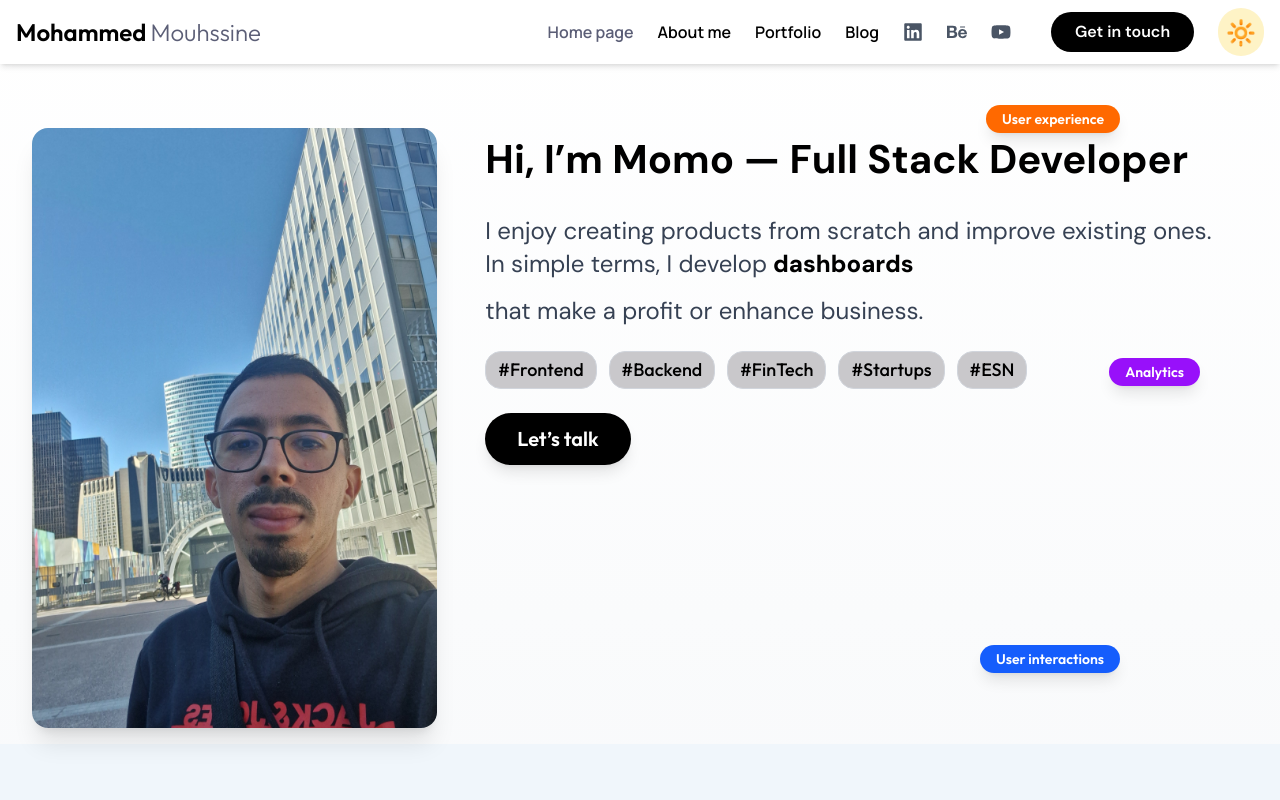
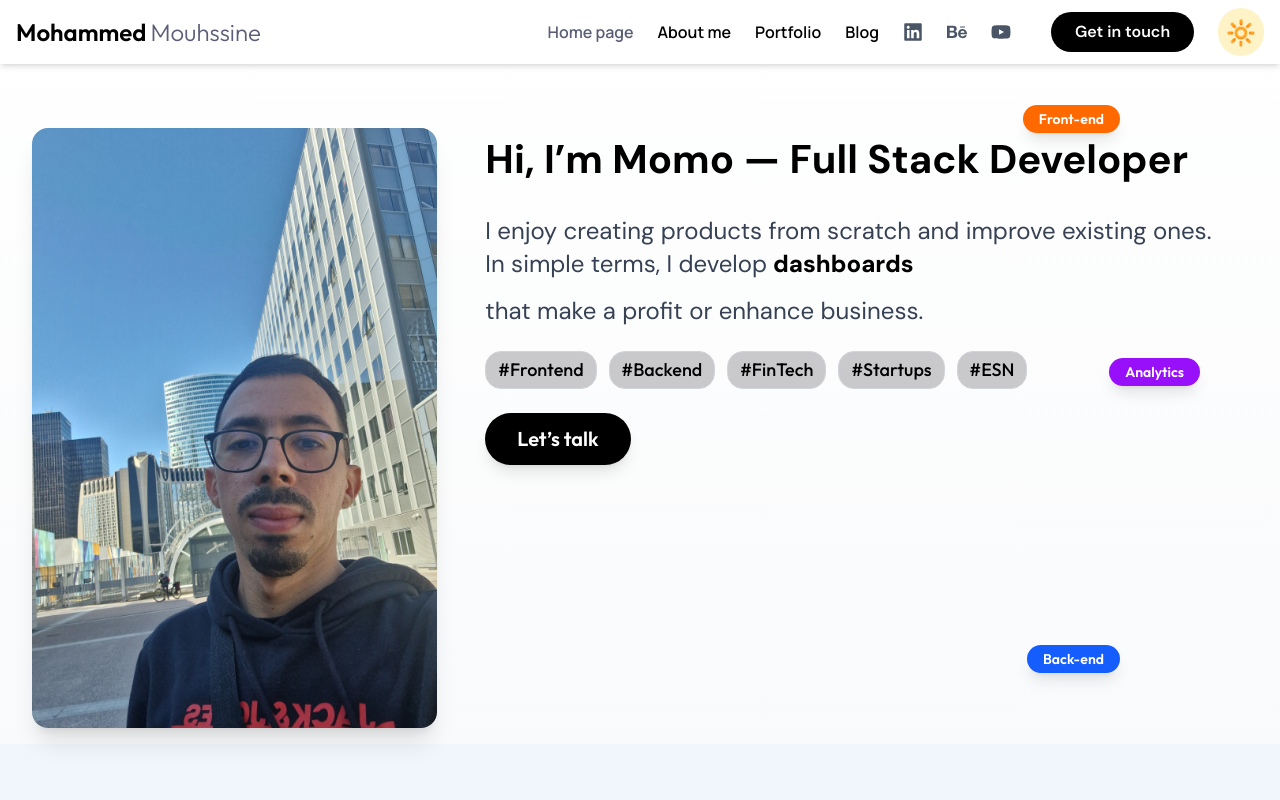
Before and after one commit to Andamlaka/personal-portfolio, a React (Vite) app in the folder portfolio/: page / in a window 1280 px wide. Shown: the top 800 px of the page. Built offline with nearby package versions, Linux system fonts and the light colour scheme.

Commit message:
final update

```diff
--- a/portfolio/src/components/HeroSection.jsx
+++ b/portfolio/src/components/HeroSection.jsx
@@ -102,13 +102,13 @@ export default function HeroSection() {
 
       {/* Floating labels (desktop only) */}
       <span className='hidden lg:inline absolute bg-orange-500 text-white text-sm font-semibold px-4 py-1 rounded-full shadow-lg animate-bounce top-28 right-40'>
-        User experience
+        Front-end
       </span>
       <span className='hidden lg:inline absolute bg-purple-600 text-white text-sm font-semibold px-4 py-1 rounded-full shadow-lg animate-pulse top-00 right-20'>
         Analytics
       </span>
       <span className='hidden lg:inline absolute bg-blue-600 text-white text-sm font-semibold px-4 py-1 rounded-full shadow-lg animate-bounce bottom-16 right-40'>
-        User interactions
+        Back-end
       </span>
 
       {/* Rotating word animation */}
```
